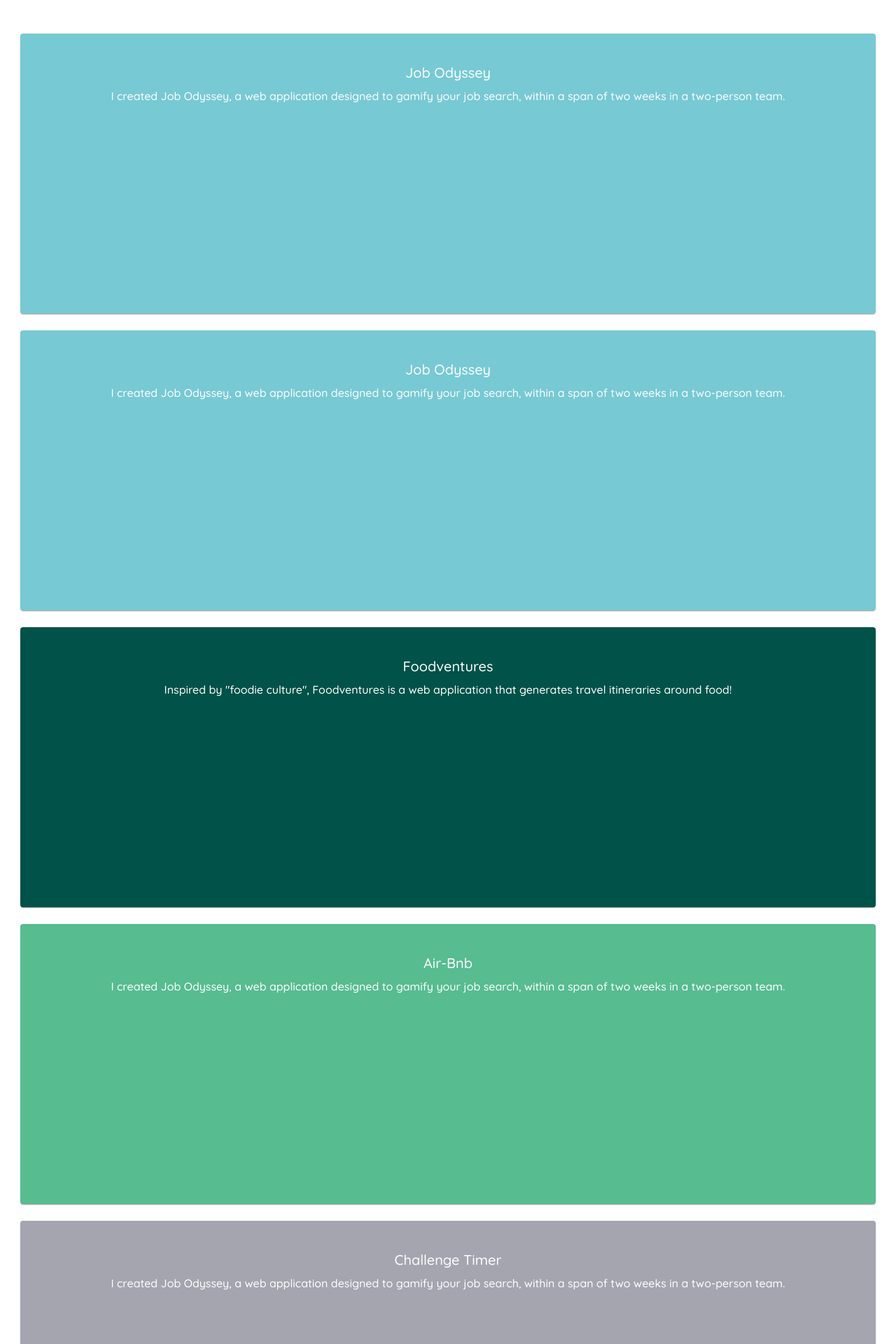
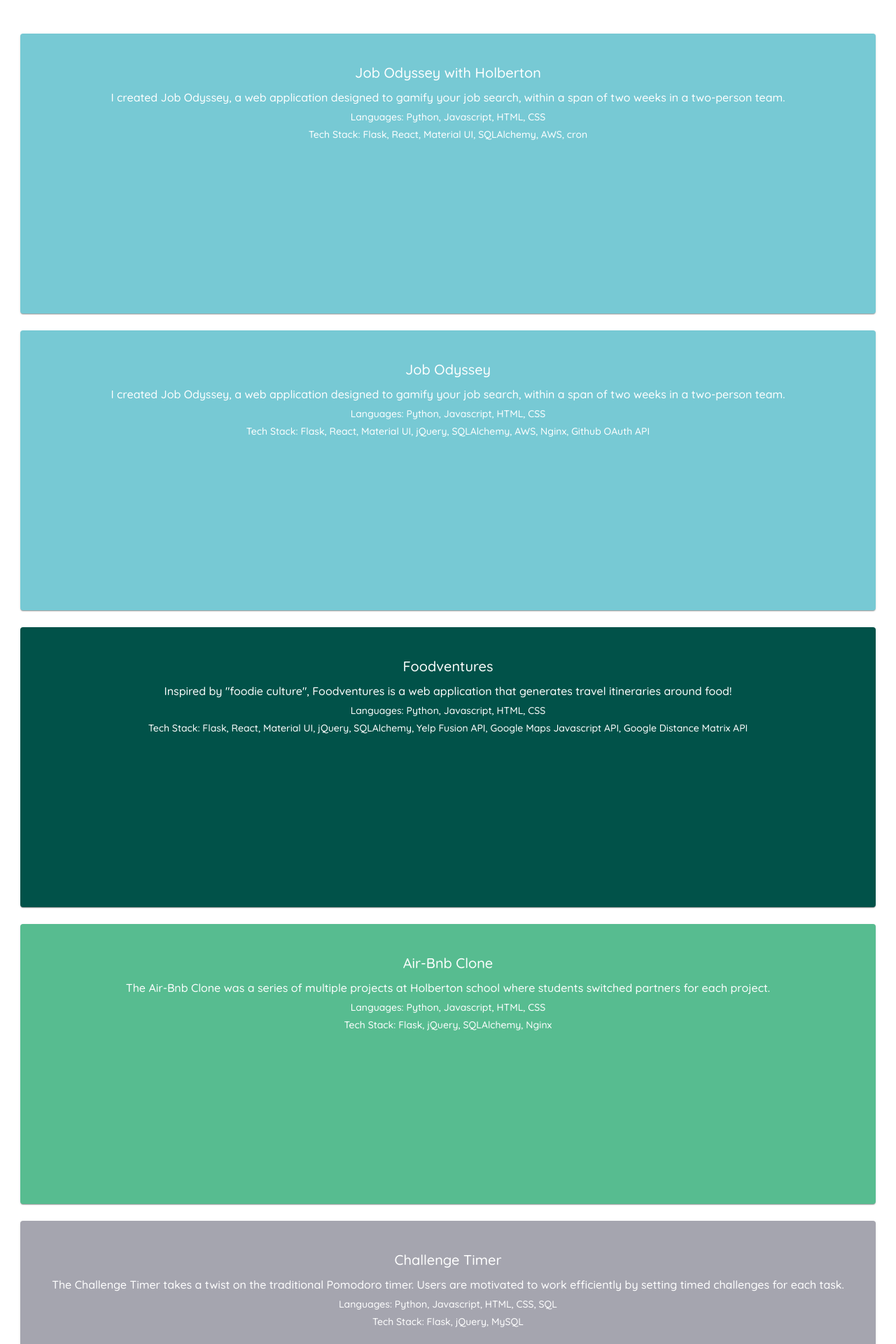
Before and after one commit to suhearsawho/suhearsawho.github.io, a React (Create React App) app: page /portfolio in a window 1280 px wide. Shown: the part 80-2000 px from the top of the page at 70% size. Built offline with nearby package versions, Linux system fonts and the light colour scheme.

Commit message:
Added tech stack and languages to PortfolioPage

```diff
--- a/src/App.js
+++ b/src/App.js
@@ -11,6 +11,7 @@
 import PortfolioPage from './components/PortfolioPage';
 import ContactMe from './components/ContactMe';
 import SocialMedia from './components/SocialMedia';
+import Resume from './components/Resume';
 import './App.css';
 
 const theme = createMuiTheme({
@@ -72,6 +73,7 @@
             <Route exact path="/about" component={AboutMe} />
             <Route exact path="/portfolio" component={PortfolioPage} />
             <Route exact path="/contact" component={ContactMe} />
+            <Route exact path="/resume" component={Resume} />
             <SocialMedia />
           </div>
         </div>
--- a/src/components/Portfolio.js
+++ b/src/components/Portfolio.js
@@ -56,6 +56,10 @@
     marginTop: '1rem',
     borderColor: 'white',
   },
+  link: {
+    color: 'white',
+    textDecoration: 'underline',
+  },
 }));
 
 const useStyles1 = makeStyles(theme => ({
@@ -71,19 +75,25 @@
 
 function PortfolioButton(props) {
   const classes = useStyles1();
-  const { link, learnMore } = props;
+  const { link, learnMore, siteLink } = props;
+  let size = 4;
+
+  if (siteLink == null) {
+    size = 6
+  }
 
   return (
     <Grid container spacing={3}>
-      <Grid item xs={6}>
+      <Grid item xs={size}>
         <a href={learnMore}>
         <Button variant="outlined" fullWidth className={classes.button}>
           Learn More
         </Button>
         </a>
       </Grid>
-      <Grid item xs={6}>
-        <a href={link} target="_blank">
+      { siteLink }
+      <Grid item xs={size}>
+        <a href={link} target="_blank" rel="noopener noreferrer">
           <Button variant="outlined" fullWidth className={classes.button}>
             Github Link
           </Button>
@@ -115,7 +125,7 @@
             </Typography>
             <PortfolioButton
               learnMore="/portfolio#jobHolberton"
-              link="https://github.com/suhearsawho/jobodyssey"
+              link="https://github.com/christopherchoe/jobodyssey_hbtn"
             />
           </Paper>
         </Grid>
@@ -126,7 +136,7 @@
             }}
           >
             <Typography variant="h6" gutterBottom>
-              Job Odyssey
+                Job Odyssey
             </Typography>
             <Typography variant="p" gutterBottom>
               Job Odyssey is a web application, created by a two-person team within
@@ -137,6 +147,15 @@
             <PortfolioButton
               learnMore="/portfolio#job"
               link="https://github.com/suhearsawho/jobodyssey"
+              siteLink={(
+                <Grid item xs={4}>
+                  <a href="https://jobodyssey.com" target="_blank" rel="noopener noreferrer">
+                    <Button variant="outlined" fullWidth className={classes.button}>
+                      Website Link
+                    </Button>
+                  </a>
+                </Grid>
+              )}
             />
           </Paper>
         </Grid>
@@ -211,7 +230,9 @@
               Shell Project
             </Typography>
             <Typography variant="p" gutterBottom>
-
+              The Shell project is a Shell program that responds to user input on the
+              command line. This program was written in the C programming language
+              and makes use of Unix system calls.
             </Typography>
             <PortfolioButton
               learnMore="/portfolio#shell"
@@ -229,6 +250,9 @@
               printf Project
             </Typography>
             <Typography variant="p" gutterBottom>
+              A recreation of the printf function in the C standard library was
+              created in this project, allowing users to enter strings and specify
+              the input types.
             </Typography>
             <PortfolioButton
               learnMore="/portfolio#printf"
@@ -246,7 +270,8 @@
               Monty Project
             </Typography>
             <Typography variant="p" gutterBottom>
-
+              In honor of the Python interpreter, the Monty Project was created as
+              a simple ByteCode interpreter that uses stack and queues to operate.
             </Typography>
             <PortfolioButton
               learnMore="/portfolio#monty"
@@ -264,7 +289,8 @@
               Kivy Hackathon at Holberton
             </Typography>
             <Typography variant="p" gutterBottom>
-
+              Within 24 hours, I learned how to use Kivy, an open source Python library
+              for user interfaces, for our application's frontend.
             </Typography>
             <PortfolioButton
               learnMore="/portfolio#hackathon"
@@ -282,7 +308,8 @@
               Github Hackathon at Holberton
             </Typography>
             <Typography variant="p" gutterBottom>
-
+              In this hackathon, teams were responsible for creating a web application
+              that utilized Github OAuth API.
             </Typography>
             <PortfolioButton
               learnMore="/portfolio#hackathon"
--- a/src/components/PortfolioPage.js
+++ b/src/components/PortfolioPage.js
@@ -69,11 +69,17 @@
             }}
           >
             <Typography variant="h6" gutterBottom>
-              Job Odyssey
+              Job Odyssey with Holberton
             </Typography>
-            <Typography variant="p" gutterBottom>
+            <Typography variant="body1" gutterBottom>
               I created Job Odyssey, a web application designed to gamify your job search,
               within a span of two weeks in a two-person team.
+            </Typography>
+            <Typography variant="body2" gutterBottom>
+              Languages: Python, Javascript, HTML, CSS
+            </Typography>
+            <Typography variant="body2" gutterBottom>
+              Tech Stack: Flask, React, Material UI, SQLAlchemy, AWS, cron
             </Typography>
           </Paper>
         </Grid>
@@ -86,9 +92,15 @@
             <Typography variant="h6" gutterBottom>
               Job Odyssey
             </Typography>
-            <Typography variant="p" gutterBottom>
+            <Typography variant="body1" gutterBottom>
               I created Job Odyssey, a web application designed to gamify your job search,
               within a span of two weeks in a two-person team.
+            </Typography>
+            <Typography variant="body2" gutterBottom>
+              Languages: Python, Javascript, HTML, CSS
+            </Typography>
+            <Typography variant="body2" gutterBottom>
+              Tech Stack: Flask, React, Material UI, jQuery, SQLAlchemy, AWS, Nginx, Github OAuth API
             </Typography>
           </Paper>
         </Grid>
@@ -101,9 +113,15 @@
             <Typography variant="h6" gutterBottom>
               Foodventures
             </Typography>
-            <Typography variant="p" gutterBottom>
+            <Typography variant="body1" gutterBottom>
               Inspired by "foodie culture", Foodventures is a web application that
               generates travel itineraries around food!
+            </Typography>
+            <Typography variant="body2" gutterBottom>
+              Languages: Python, Javascript, HTML, CSS
+            </Typography>
+            <Typography variant="body2" gutterBottom>
+              Tech Stack: Flask, React, Material UI, jQuery, SQLAlchemy, Yelp Fusion API, Google Maps Javascript API, Google Distance Matrix API
             </Typography>
           </Paper>
         </Grid>
@@ -114,11 +132,17 @@
             }}
           >
             <Typography variant="h6" gutterBottom>
-              Air-Bnb
+              Air-Bnb Clone
             </Typography>
-            <Typography variant="p" gutterBottom>
-              I created Job Odyssey, a web application designed to gamify your job search,
-              within a span of two weeks in a two-person team.
+            <Typography variant="body1" gutterBottom>
+              The Air-Bnb Clone was a series of multiple projects at Holberton school where students
+              switched partners for each project.
+            </Typography>
+            <Typography variant="body2" gutterBottom>
+              Languages: Python, Javascript, HTML, CSS
+            </Typography>
+            <Typography variant="body2" gutterBottom>
+              Tech Stack: Flask, jQuery, SQLAlchemy, Nginx
             </Typography>
           </Paper>
         </Grid>
@@ -131,9 +155,16 @@
             <Typography variant="h6" gutterBottom>
               Challenge Timer
             </Typography>
-            <Typography variant="p" gutterBottom>
-              I created Job Odyssey, a web application designed to gamify your job search,
-              within a span of two weeks in a two-person team.
+            <Typography variant="body1" gutterBottom>
+              The Challenge Timer takes a twist on the traditional Pomodoro timer.
+              Users are motivated to work efficiently by setting timed challenges
+              for each task.
+            </Typography>
+            <Typography variant="body2" gutterBottom>
+              Languages: Python, Javascript, HTML, CSS, SQL
+            </Typography>
+            <Typography variant="body2" gutterBottom>
+              Tech Stack: Flask, jQuery, MySQL
             </Typography>
           </Paper>
         </Grid>
@@ -146,9 +177,11 @@
             <Typography variant="h6" gutterBottom>
               Shell Project
             </Typography>
-            <Typography variant="p" gutterBottom>
-              I created Job Odyssey, a web application designed to gamify your job search,
-              within a span of two weeks in a two-person team.
+            <Typography variant="body1" gutterBottom>
+
+            </Typography>
+            <Typography variant="body2" gutterBottom>
+              Languages: C
             </Typography>
           </Paper>
         </Grid>
@@ -161,9 +194,11 @@
             <Typography variant="h6" gutterBottom>
               printf Project
             </Typography>
-            <Typography variant="p" gutterBottom>
-              I created Job Odyssey, a web application designed to gamify your job search,
-              within a span of two weeks in a two-person team.
+            <Typography variant="body1" gutterBottom>
+
+            </Typography>
+            <Typography variant="body2" gutterBottom>
+              Languages: C
             </Typography>
           </Paper>
         </Grid>
@@ -174,11 +209,10 @@
             }}
           >
             <Typography variant="h6" gutterBottom>
-              printf Project
+              Hackathons at Holberton
             </Typography>
-            <Typography variant="p" gutterBottom>
-              I created Job Odyssey, a web application designed to gamify your job search,
-              within a span of two weeks in a two-person team.
+            <Typography variant="body1" gutterBottom>
+
             </Typography>
           </Paper>
         </Grid>
--- /dev/null
+++ b/src/components/Resume.js
@@ -0,0 +1,16 @@
+import React from 'react';
+import { makeStyles } from '@material-ui/core/styles';
+
+const useStyles = makeStyles(theme => ({
+
+}));
+
+export default function Resume() {
+  const classes = useStyles();
+
+  return (
+    <div>
+
+    </div>
+  )
+}
```
